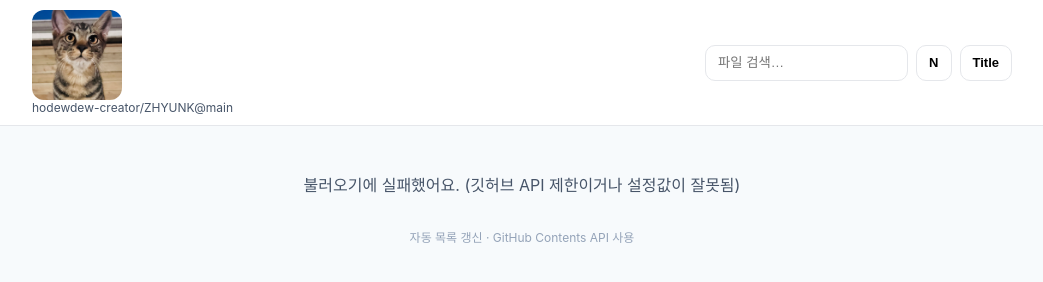
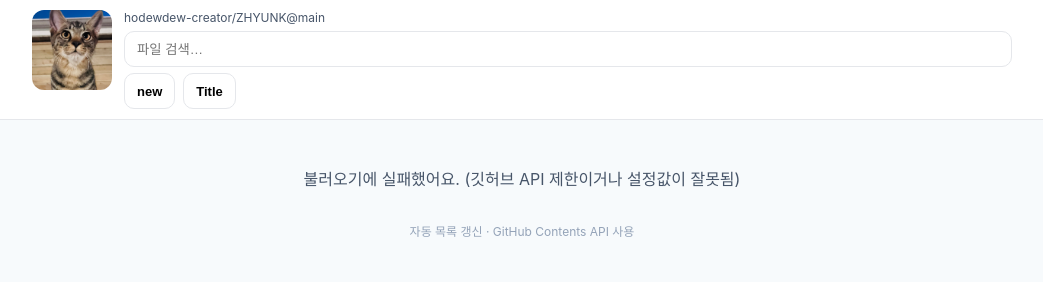
Before and after one commit to hodewdew-creator/ZHYUNK, a plain HTML site: page index.html in a window 1280 px wide. Shown: the whole page, without its empty margins (118-1161 px from the left). Drawn offline with Linux system fonts and the light colour scheme; no server answers.

Commit message:
Update index.html

```diff
--- a/index.html
+++ b/index.html
@@ -12,13 +12,16 @@
 
     /* Header */
     header{ position:sticky; top:0; background:#fff; border-bottom:1px solid var(--border); padding:10px 14px; z-index:20; }
-    .bar{ max-width:980px; margin:0 auto; display:grid; grid-template-columns:auto 1fr auto; gap:12px; align-items:center; }
+    .bar{ max-width:980px; margin:0 auto; display:flex; gap:12px; align-items:flex-start; }
+    .logo{ flex-shrink:0; }
     h1{ margin:0; font-size:18px; font-weight:900; letter-spacing:.2px; }
     .repo{ font-size:12px; color:#475569 }
-    .tools{ display:flex; gap:8px; align-items:center; justify-self:end; }
+    .header-info{ flex:1; display:flex; flex-direction:column; gap:6px; }
+    .tools-top{ display:flex; gap:8px; align-items:center; flex-wrap:wrap; }
+    .tools-bottom{ display:flex; gap:8px; align-items:center; flex-wrap:wrap; }
 
     /* Controls */
-    .input{ height:36px; padding:0 12px; border:1px solid var(--border); background:#fff; border-radius:10px; }
+    .input{ height:36px; padding:0 12px; border:1px solid var(--border); background:#fff; border-radius:10px; flex:1; min-width:140px; }
     .btn{ height:36px; padding:0 12px; border:1px solid var(--border); background:#fff; border-radius:10px; font-weight:700; font-size:13px; cursor:pointer; }
     .btn.primary{ background:var(--accent); color:#fff; border-color:transparent; }
     .btn.toggle[aria-pressed="true"]{ background:#111; color:#fff; border-color:#111; }
@@ -45,23 +48,22 @@
     body.titles-only .card.expanded .btns,
     body.titles-only .card.expanded .preview { display:block; }
     body.titles-only .card.expanded .name .chev{ transform: rotate(90deg); }
-
-    /* compact list mode (optional future) */
   </style>
 </head>
 <body>
   <header>
     <div class="bar">
-      <div>
-        <h1> <img src="icon.png" alt="icon" style="height:5em; vertical-align:middle;border-radius:12px;"> </h1>
+      <div class="logo"><img src="icon.png" alt="icon" style="height:5em; border-radius:12px;"></div>
+      <div class="header-info">
         <div class="repo" id="repoLabel"></div>
-      </div>
-      <div></div>
-      <div class="tools">
-        <input id="q" class="input" type="search" placeholder="파일 검색…" />
-        <button class="btn" id="refreshBtn" title="목록 새로고침">N</button>
-        <button class="btn toggle" id="titlesOnlyBtn" aria-pressed="false" title="제목만 보기 토글">Title</button>
-        <button class="btn ghost" id="expandAllBtn" style="display:none;" title="모두 펼치기/접기">모두 펼치기</button>
+        <div class="tools-top">
+          <input id="q" class="input" type="search" placeholder="파일 검색…" />
+        </div>
+        <div class="tools-bottom">
+          <button class="btn" id="refreshBtn" title="목록 새로고침">new</button>
+          <button class="btn toggle" id="titlesOnlyBtn" aria-pressed="false" title="제목만 보기 토글">Title</button>
+          <button class="btn ghost" id="expandAllBtn" style="display:none;" title="모두 펼치기/접기">모두 펼치기</button>
+        </div>
       </div>
     </div>
   </header>
@@ -75,15 +77,11 @@
   <footer>자동 목록 갱신 · GitHub Contents API 사용</footer>
 
 <script>
-/** ================= 설정 =================
- * 필요 시 아래 OWNER/REPO/BRANCH/DIR만 바꾸면 됩니다.
- */
-const OWNER  = "hodewdew-creator";  // ← 변경 가능
-const REPO   = "ZHYUNK";            // ← 변경 가능
-const BRANCH = "main";              // ← 변경 가능
-const DIR    = "";                  // 특정 폴더만 볼 땐 "notes" 등
+const OWNER  = "hodewdew-creator";
+const REPO   = "ZHYUNK";
+const BRANCH = "main";
+const DIR    = "";
 
-/** =============== 내부 로직 =============== **/
 const apiBase = `https://api.github.com/repos/${OWNER}/${REPO}/contents/${encodeURIComponent(DIR)}?ref=${encodeURIComponent(BRANCH)}`;
 const repoLabel = document.getElementById('repoLabel');
 repoLabel.textContent = `${OWNER}/${REPO}@${BRANCH}${DIR ? " / "+DIR : ""}`;
@@ -98,7 +96,7 @@ const $expandAll = document.getElementById('expandAllBtn');
 
 let allFiles = [];
 let titlesOnly = false;
-let expandStateAll = false; // 제목만 모드에서 전체 펼치기 상태
+let expandStateAll = false;
 
 async function fetchTxtList(){
   $err.style.display = "none";
@@ -114,7 +112,6 @@ async function fetchTxtList(){
     const items = Array.isArray(data) ? data : [data];
     const txts = items.filter(x => x.type === "file" && x.name.toLowerCase().endsWith(".txt"));
 
-    // 이름 오름차순
     txts.sort((a,b)=> a.name.localeCompare(b.name, 'ko'));
     allFiles = txts;
     render(txts);
@@ -150,6 +147,10 @@ function render(files){
     const viewBtn = button("보기", "primary", async () => {
       const text = await fetchText(rawUrl);
       pre.textContent = firstLines(text, 2000);
+      if(titlesOnly && !card.classList.contains('expanded')){
+        card.classList.add('expanded');
+        updateChevrons();
+      }
     });
     const rawBtn = linkBtn("원본 열기", rawUrl);
     const ghBtn  = linkBtn("GitHub 보기", f.html_url);
@@ -159,10 +160,10 @@ function render(files){
     pre.className = "preview";
     pre.textContent = "미리보기를 누르면 내용이 보여요.";
 
-    // 제목만 모드에서 개별 펼치기
     name.addEventListener('click', ()=>{
       if(!titlesOnly) return;
       card.classList.toggle('expanded');
+      updateChevrons();
     });
 
     card.append(name, meta, btns, pre);
@@ -209,17 +210,14 @@ function escapeHtml(s){
   return s.replace(/[&<>"']/g, c => ({'&':'&amp;','<':'&lt;','>':'&gt;','"':'&quot;','\'':'&#39;'}[c]));
 }
 
-// 검색
 $q.addEventListener('input', ()=>{
   const q = $q.value.trim().toLowerCase();
   if(!q){ render(allFiles); return; }
   render(allFiles.filter(f => f.name.toLowerCase().includes(q) || f.path.toLowerCase().includes(q)));
 });
 
-// 새로고침
 $refresh.addEventListener('click', fetchTxtList);
 
-// 제목만 보기 토글
 $titlesToggle.addEventListener('click', ()=>{
   titlesOnly = !titlesOnly;
   document.body.classList.toggle('titles-only', titlesOnly);
@@ -230,7 +228,6 @@ $titlesToggle.addEventListener('click', ()=>{
   updateChevrons();
 });
 
-// 모두 펼치기/접기 (제목만 모드에서만 노출)
 $expandAll.addEventListener('click', ()=>{
   if(!titlesOnly) return;
   expandStateAll = !expandStateAll;
@@ -242,7 +239,6 @@ $expandAll.addEventListener('click', ()=>{
 });
 
 function updateChevrons(){
-  // 제목만 모드일 때만 화살표 표시, 아니면 숨김
   document.querySelectorAll('.card .chev').forEach((el)=>{
     el.style.visibility = titlesOnly ? 'visible' : 'hidden';
     const expanded = el.closest('.card')?.classList.contains('expanded');
@@ -250,7 +246,6 @@ function updateChevrons(){
   });
 }
 
-// 초기 로드
 fetchTxtList();
 </script>
 </body>
```
